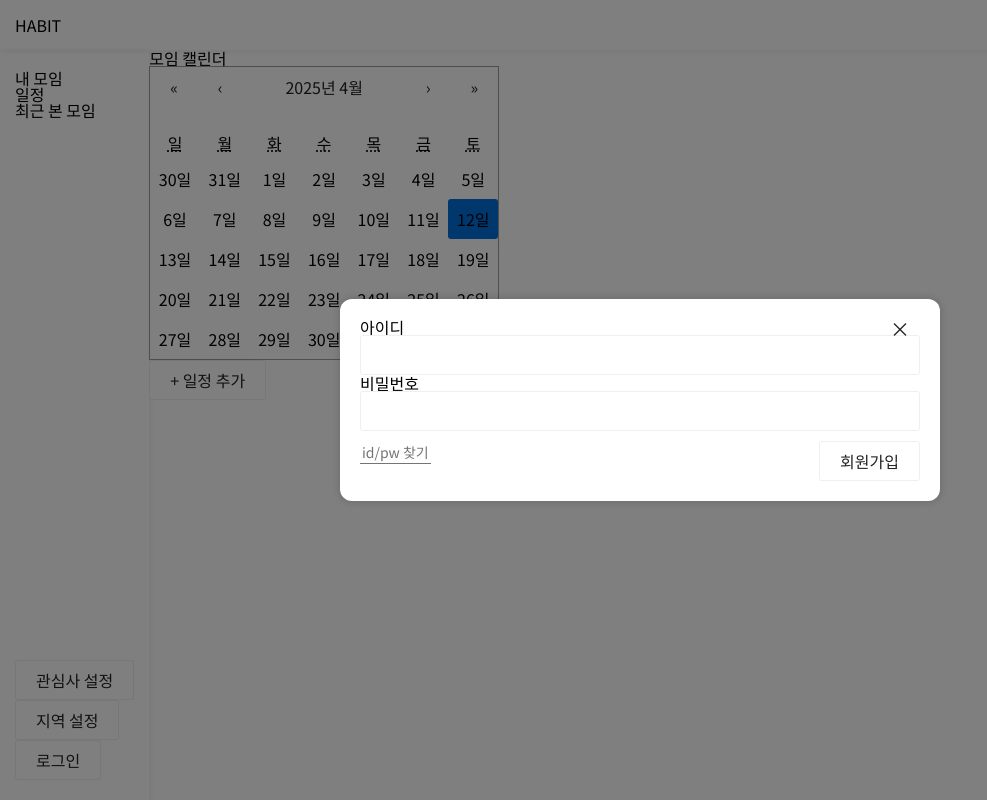
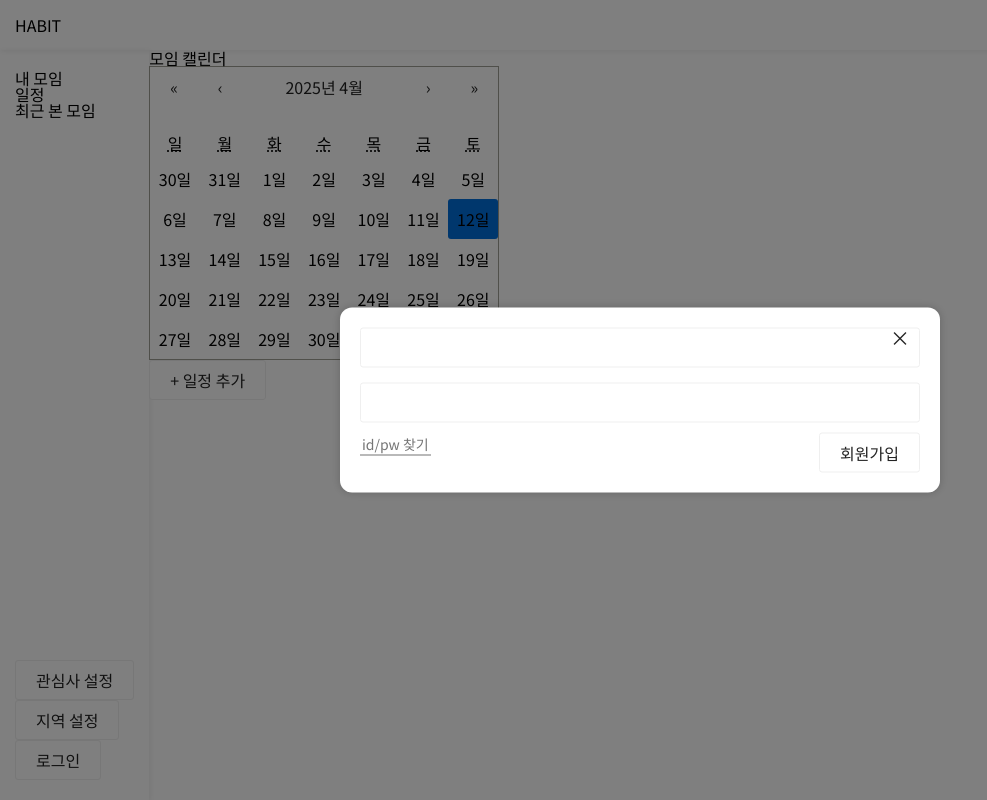
Before and after one commit to Team-ants-grasshoppers/habit-frontend, a React (Vite) app: page /calendar in a window 1280 px wide. Both pictures are taken after a click on the button "로그인". Shown: the whole page, without its empty margins (0-987 px from the left). Built offline with nearby package versions, Linux system fonts and the light colour scheme; a web font is replaced by a local one.

Commit message:
refactor: UserForm 컴포넌트 리팩토링

```diff
--- a/src/features/user/components/UserForm.tsx
+++ b/src/features/user/components/UserForm.tsx
@@ -1,53 +1,121 @@
-import React from 'react';
+/**
+ * @file UserForm.tsx
+ * @description Join, Login, UserInfo 공통 폼 컴포넌트 (serverError 반영 버전)
+ */
 
-interface Field {
-  label: string;
-  name: string;
-  type: 'text' | 'password' | 'email';
-  value: string;
-  required?: boolean;
-  matchWith?: string;
-  onChange: (value: string) => void;
-}
+import { useState } from 'react';
+import styled from '@emotion/styled';
+import InputText from '../../../common/components/ui/InputText';
+import ButtonUnit from '../../../common/components/ui/Buttons';
+import { validateForm } from '../../../common/components/utils/validateForm';
 
 interface UserFormProps {
   mode: 'login' | 'join' | 'edit';
-  fields: Field[];
-  onSubmit: (isValid: boolean) => void;
+  fields: ('id' | 'nickname' | 'email' | 'password' | 'confirmPassword')[];
+  readonly?: boolean;
+  children?: React.ReactNode;
+  onSubmit: (formData: Record<string, string>) => void;
   serverError?: string;
 }
 
-const UserForm: React.FC<UserFormProps> = ({ fields, onSubmit, serverError, mode }) => {
+const fieldLabels: Record<string, string> = {
+  id: '아이디',
+  nickname: '닉네임',
+  email: '이메일',
+  password: '비밀번호',
+  confirmPassword: '비밀번호 확인',
+};
+
+const placeholderText: Record<string, string> = {
+  id: '아이디를 입력하세요',
+  nickname: '닉네임을 입력하세요',
+  email: '이메일을 입력하세요',
+  password: '비밀번호를 입력하세요',
+  confirmPassword: '비밀번호를 다시 입력하세요',
+};
+
+export const UserForm = ({
+  mode,
+  fields,
+  onSubmit,
+  serverError,
+  readonly = false,
+  children,
+}: UserFormProps) => {
+  const [formState, setFormState] = useState<Record<string, string>>({});
+  const [formErrors, setFormErrors] = useState<Record<string, string>>({});
+
+  const handleChange = (field: string, value: string) => {
+    setFormState((prev) => ({ ...prev, [field]: value }));
+    setFormErrors((prev) => ({ ...prev, [field]: '' })); // 입력할 때 해당 필드 에러 제거
+  };
+
   const handleSubmit = (e: React.FormEvent) => {
     e.preventDefault();
-    onSubmit(true);
+
+    const errors = validateForm(formState, mode); // 클라이언트 유효성 검사
+    if (Object.keys(errors).length > 0) {
+      setFormErrors(errors);
+      return;
+    }
+    onSubmit(formState);
   };
 
   return (
-    <form onSubmit={handleSubmit}>
+    <FormWrapper onSubmit={handleSubmit}>
       {fields.map((field) => (
-        <div key={field.name}>
-          <label htmlFor={field.name}>{field.label}</label>
-          <input
-            id={field.name}
-            name={field.name}
-            type={field.type}
-            value={field.value}
-            autoComplete={field.name === 'password' ? 'current-password' : 'username'}
-            onChange={(e) => {
-              field.onChange(e.target.value);
-            }}
+        <FieldWrapper key={field}>
+          <InputText
+            type={
+              field === 'email'
+                ? 'email'
+                : field === 'password' || field === 'confirmPassword'
+                  ? 'password'
+                  : 'text'
+            }
+            name={field}
+            label={fieldLabels[field]}
+            placeholder={placeholderText[field]}
+            value={formState[field] || ''}
+            readonly={readonly}
+            onChange={(value) => handleChange(field, value)}
           />
-          {mode === 'login' && serverError && field.name === 'password' && (
-            <p style={{ color: 'red' }}>{serverError}</p>
-          )}
-          {mode === 'join' && serverError && field.name === 'pwConfirm' && (
-            <p style={{ color: 'red' }}>{serverError}</p>
-          )}
-        </div>
+          {/* 클라이언트 유효성 검사 에러 표시 */}
+          {formErrors[field] && <ErrorMessage>{formErrors[field]}</ErrorMessage>}
+
+          {/* 서버 유효성 검사 에러 표시 */}
+          {serverError &&
+            (mode === 'login'
+              ? field === 'password' && <ErrorMessage>{serverError}</ErrorMessage>
+              : mode === 'join'
+                ? field === 'confirmPassword' && <ErrorMessage>{serverError}</ErrorMessage>
+                : null)}
+        </FieldWrapper>
       ))}
-    </form>
+
+      {children}
+    </FormWrapper>
   );
 };
 
 export default UserForm;
+
+// =============== 스타일 ===============
+const FormWrapper = styled.form`
+  display: flex;
+  flex-direction: column;
+  gap: 1.5rem;
+  width: 100%;
+`;
+
+const FieldWrapper = styled.div`
+  display: flex;
+  flex-direction: column;
+  gap: 0.5rem;
+`;
+
+const ErrorMessage = styled.p`
+  color: red;
+  font-size: 1.3rem;
+  margin-top: 0.5rem;
+`;
```
